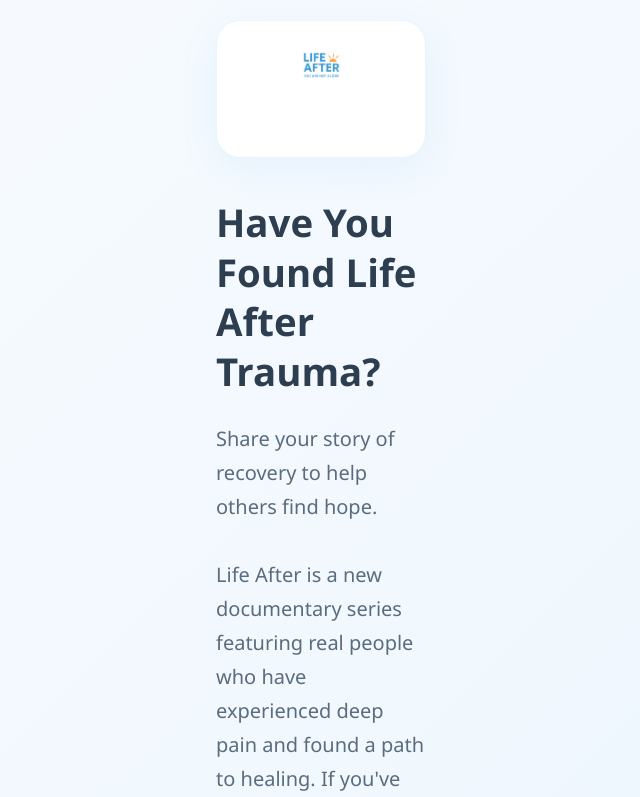
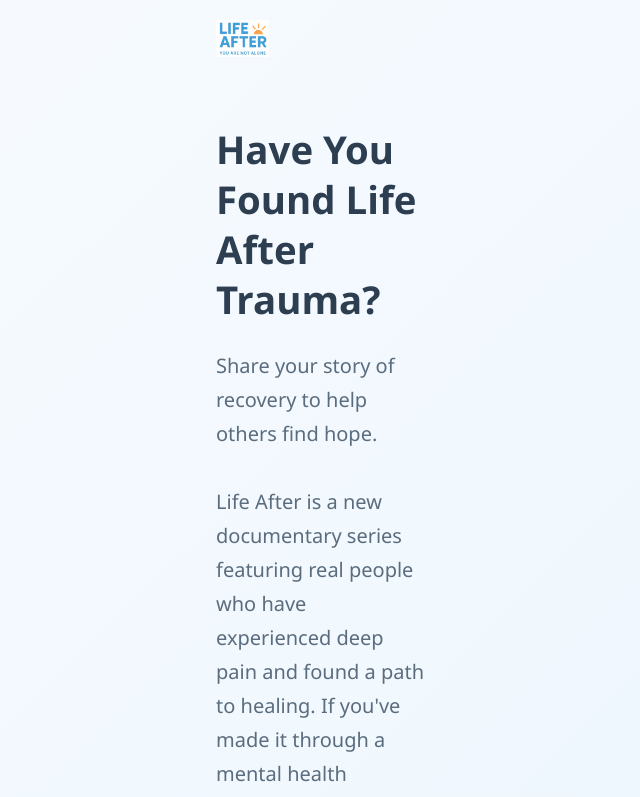
Before and after one commit to djmuckface/lifeafter, a plain HTML site: page index.html in a window 1280 px wide. Shown: the top 797 px of the page, without its empty margins (319-959 px from the left). Drawn offline with Linux system fonts and the light colour scheme.

Commit message:
Update styles.css

```diff
--- a/styles.css
+++ b/styles.css
@@ -18,15 +18,6 @@
     padding: 20px;
 }
 
-.hero-section {
-    background: white;
-    border-radius: 24px;
-    padding: 30px 25px;
-    text-align: center;
-    margin-bottom: 30px;
-    box-shadow: 0 10px 40px rgba(52, 152, 219, 0.08);
-    border: 1px solid rgba(52, 152, 219, 0.1);
-}
 
 .logo-container {
     margin-bottom: 20px;
```
